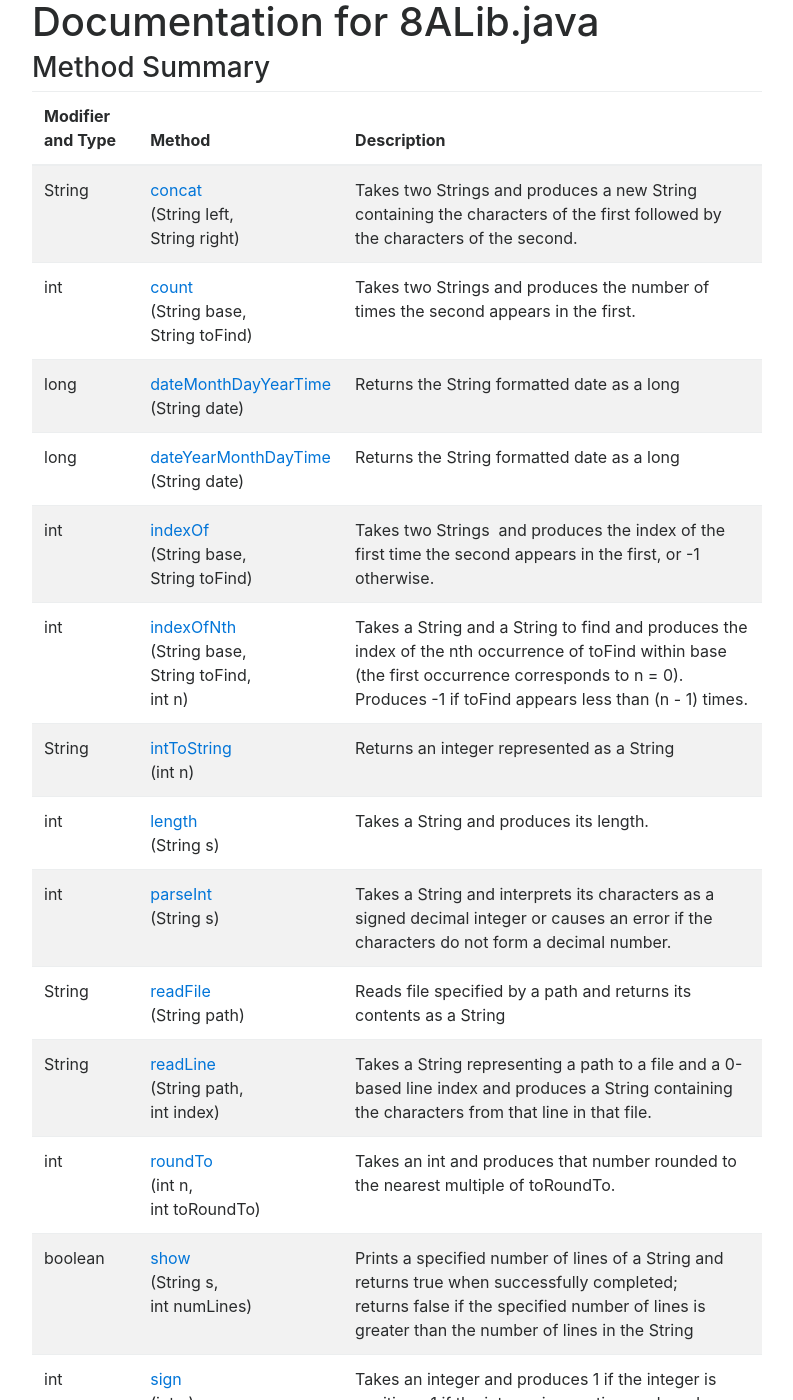
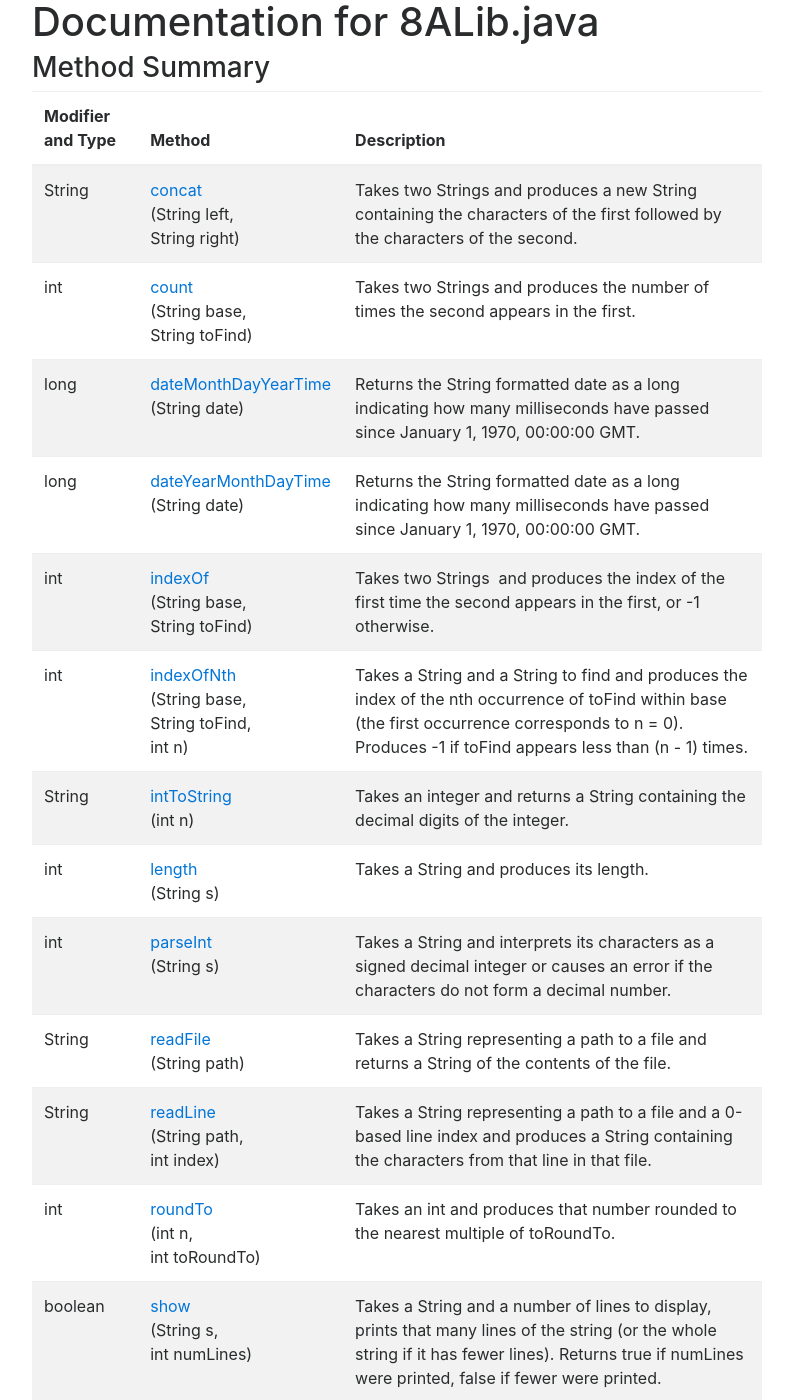
Before and after one commit to ucsd-cse8a-f18/ucsd-cse8a-f18.github.io, a Jekyll site: the page built from 8alib.md, in a window 1280 px wide and 1400 px high. Shown: the whole window, without its empty margins (243-1036 px from the left). Built offline with Jekyll 4.4.1, drawn with Linux system fonts in a browser that asks for light colours; nearby versions of some CDN libraries; some of the changed text lies outside the part shown.

Commit message:
Updated method descriptions

```diff
--- a/8alib.md
+++ b/8alib.md
@@ -18,10 +18,10 @@ title: "Documentation for 8ALib.java"
 <td class="monospace">int</td><td class="monospace"><a href="#count">count</a><br>(String base,<br>String toFind)</td><td>Takes two Strings and produces the number of times the second appears in the first.</td>
 </tr>
 <tr>
-<td class="monospace">long</td><td class="monospace"><a href="#dateMonthDayYearTime">dateMonthDayYearTime</a><br>(String date)</td><td>Returns the String formatted date as a long</td>
+<td class="monospace">long</td><td class="monospace"><a href="#dateMonthDayYearTime">dateMonthDayYearTime</a><br>(String date)</td><td>Returns the String formatted date as a long indicating how many milliseconds have passed since January 1, 1970, 00:00:00 GMT.</td>
 </tr>
 <tr>
-<td class="monospace">long</td><td class="monospace"><a href="#dateYearMonthDayTime">dateYearMonthDayTime</a><br>(String date)</td><td>Returns the String formatted date as a long</td>
+<td class="monospace">long</td><td class="monospace"><a href="#dateYearMonthDayTime">dateYearMonthDayTime</a><br>(String date)</td><td>Returns the String formatted date as a long indicating how many milliseconds have passed since January 1, 1970, 00:00:00 GMT.</td>
 </tr>
 <tr>
 <td class="monospace">int</td><td class="monospace"><a href="#indexOf">indexOf</a><br>(String base,<br>String toFind)</td><td>Takes two Strings  and produces the index of the first time the second appears in the first, or -1 otherwise.</td>
@@ -30,7 +30,7 @@ title: "Documentation for 8ALib.java"
 <td class="monospace">int</td><td class="monospace"><a href="#indexOfNth">indexOfNth</a><br>(String base,<br>String toFind,<br>int n)</td><td>Takes a String and a String to find and produces the index of the nth occurrence of toFind within base (the first occurrence corresponds to n = 0). Produces -1 if toFind appears less than (n - 1) times.</td>
 </tr>
 <tr>
-<td class="monospace">String</td><td class="monospace"><a href="#intToString">intToString</a><br>(int n)</td><td>Returns an integer represented as a String</td>
+<td class="monospace">String</td><td class="monospace"><a href="#intToString">intToString</a><br>(int n)</td><td>Takes an integer and returns a String containing the decimal digits of the integer.</td>
 </tr>
 <tr>
 <td class="monospace">int</td><td class="monospace"><a href="#length">length</a><br>(String s)</td><td>Takes a String and produces its length.</td>
@@ -39,7 +39,7 @@ title: "Documentation for 8ALib.java"
 <td class="monospace">int</td><td class="monospace"><a href="#parseInt">parseInt</a><br>(String s)</td><td>Takes a String and interprets its characters as a signed decimal integer or causes an error if the characters do not form a decimal number.</td>
 </tr>
 <tr>
-<td class="monospace">String</td><td class="monospace"><a href="readFile">readFile</a><br>(String path)</td><td>Reads file specified by a path and returns its contents as a String</td>
+<td class="monospace">String</td><td class="monospace"><a href="readFile">readFile</a><br>(String path)</td><td>Takes a String representing a path to a file and returns a String of the contents of the file.</td>
 </tr>
 <tr>
 <td class="monospace">String</td><td class="monospace"><a href="#readLine">readLine</a><br>(String path,<br>int index)</td><td>Takes a String representing a path to a file and a 0-based line index and produces a String containing the characters from that line in that file.</td>
@@ -48,7 +48,7 @@ title: "Documentation for 8ALib.java"
 <td class="monospace">int</td><td class="monospace"><a href="#roundTo">roundTo</a><br>(int n,<br>int toRoundTo)</td><td>Takes an int and produces that number rounded to the nearest multiple of toRoundTo.</td>
 </tr>
 <tr>
-<td class="monospace">boolean</td><td class="monospace"><a href="#show">show</a><br>(String s,<br>int numLines)</td><td>Prints a specified number of lines of a String and returns true when successfully completed;<br>returns false if the specified number of lines is greater than the number of lines in the String</td>
+<td class="monospace">boolean</td><td class="monospace"><a href="#show">show</a><br>(String s,<br>int numLines)</td><td>Takes a String and a number of lines to display, prints that many lines of the string (or the whole string if it has fewer lines). Returns true if numLines were printed, false if fewer were printed.</td>
 </tr>
 <tr>
 <td class="monospace">int</td><td class="monospace"><a href="#sign">sign</a><br>(int n)</td><td>Takes an integer and produces 1 if the integer is positive, -1 if the integer is negative, and produces 0 if the integer is zero.</td>
@@ -57,13 +57,13 @@ title: "Documentation for 8ALib.java"
 <td class="monospace">int</td><td class="monospace"><a href="#square">square</a><br>(int n)</td><td>Takes a number and returns the square of the number.</td>
 </tr>
 <tr>
-<td class="monospace">boolean</td><td class="monospace"><a href="stringEquals">stringEquals</a><br>(String s1,<br>String s2)</td><td>Compares two Strings and returns true if they are equal, false otherwise</td>
+<td class="monospace">boolean</td><td class="monospace"><a href="stringEquals">stringEquals</a><br>(String s1,<br>String s2)</td><td>Takes two Strings and returns true if they contain the same characters in the same order, false otherwise.</td>
 </tr>
 <tr>
 <td class="monospace">String</td><td class="monospace"><a href="#substring">substring</a><br>(String base,<br>int beginIndex,<br>int endIndex)</td><td>Takes a String, a start index, and end index. Produces a String containing the characters from start (inclusive) to end (exclusive). Causes an error if indices are out of range or in the wrong order.</td>
 </tr>
 <tr>
-<td class="monospace">String</td><td class="monospace"><a href="#trim">trim</a><br>(String base s)</td><td>Returns a copy of a string with leading and trailing white space removed</td>
+<td class="monospace">String</td><td class="monospace"><a href="#trim">trim</a><br>(String base s)</td><td>Takes a String and produces a String with all whitespace characters (spaces, tabs, and newlines) removed from the beginning and end.</td>
 </tr>
 </table>
 
@@ -104,7 +104,7 @@ title: "Documentation for 8ALib.java"
   </tr>
 </thead>
 <tr>
-  <td><pre>long dateMonthDayYearTime(String date)</pre>Returns the String formatted date as a long<br><br><b>Parameters:</b><br><code>date</code> - String in month, day, year, time format "MMMMM dd yyyy hh:mm z"<br><br><b>Returns:</b><br>returns how many milliseconds have passed since January 1, 1970, 00:00:00 GMT</td>
+  <td><pre>long dateMonthDayYearTime(String date)</pre>Returns the String formatted date as a long indicating how many milliseconds have passed since January 1, 1970, 00:00:00 GMT<br><br><b>Parameters:</b><br><code>date</code> - String in month, day, year, time format "MMMMM dd yyyy hh:mm z"<br><br><b>Returns:</b><br>returns how many milliseconds have passed since January 1, 1970, 00:00:00 GMT</td>
 </tr>
 </table>
 
@@ -116,7 +116,7 @@ title: "Documentation for 8ALib.java"
   </tr>
 </thead>
 <tr>
-  <td><pre>int dateYearMonthDayTime(String s)</pre>Returns the String formatted date as a long<br><br><b>Parameters:</b><br><code>date</code> - a String in year, month, day, time format "yyyy-MM-dd'T'HH:mm:ss"<br><br><b>Returns:</b><br>returns how many milliseconds have passed since January 1, 1970, 00:00:00 GMT</td>
+  <td><pre>int dateYearMonthDayTime(String s)</pre>Returns the String formatted date as a long indicating how many milliseconds have passed since January 1, 1970, 00:00:00 GMT<br><br><b>Parameters:</b><br><code>date</code> - a String in year, month, day, time format "yyyy-MM-dd'T'HH:mm:ss"<br><br><b>Returns:</b><br>returns how many milliseconds have passed since January 1, 1970, 00:00:00 GMT</td>
 </tr>
 </table>
 
@@ -152,7 +152,7 @@ title: "Documentation for 8ALib.java"
   </tr>
 </thead>
 <tr>
-  <td><pre>String intToString(int n)</pre>Returns an integer represented as a String<br><br><b>Parameters:</b><br><code>n</code> - integer to be represented as a String<br><br><b>Returns:</b><br>returns a String object representing the specified integer</td>
+  <td><pre>String intToString(int n)</pre>Takes an integer and returns a String containing the decimal digits of the integer.<br><br><b>Parameters:</b><br><code>n</code> - integer to be represented as a String<br><br><b>Returns:</b><br>returns a String object representing the specified integer</td>
 </tr>
 </table>
 
@@ -188,7 +188,7 @@ title: "Documentation for 8ALib.java"
   </tr>
 </thead>
 <tr>
-  <td><pre>String readFile(String path)<br>                throws java.io.IOException</pre>Reads file specified by a path and returns its contents as a String<br><br><b>Parameters:</b><br><code>path</code> - String path of the file to be read<br><br><b>Returns:</b><br>returns the file contents of path as a String<br><br><b>Throws:</b><br><code>java.io.IOException</code> - if file at path cannot be read or found</td>
+  <td><pre>String readFile(String path)<br>                throws java.io.IOException</pre>Takes a String representing a path to a file and returns a String of the contents of the file.<br><br><b>Parameters:</b><br><code>path</code> - String path of the file to be read<br><br><b>Returns:</b><br>returns the file contents of path as a String<br><br><b>Throws:</b><br><code>java.io.IOException</code> - if file at path cannot be read or found</td>
 </tr>
 </table>
 
@@ -224,7 +224,7 @@ title: "Documentation for 8ALib.java"
   </tr>
 </thead>
 <tr>
-  <td><pre>boolean show(String s,<br>             int numLines)</pre>Prints a specified number of lines of a String and returns true when successfully completed; returns false if the specified number of lines is greater than the number of lines in the String<br><br><b>Parameters:</b><br><code>s</code> - String part or all of which will be printed<br><code>numLines</code> - integer number of lines of s to print<br><br><b>Returns:</b><br>returns true upon successfully printing all numLines number of lines; returns false if numLines is greater than the number of lines in s</td>
+  <td><pre>boolean show(String s,<br>             int numLines)</pre>Takes a String and a number of lines to display, prints that many lines of the string (or the whole string if it has fewer lines). Returns true if numLines were printed, false if fewer were printed.<br><br><b>Parameters:</b><br><code>s</code> - String part or all of which will be printed<br><code>numLines</code> - integer number of lines of s to print<br><br><b>Returns:</b><br>returns true upon successfully printing all numLines number of lines; returns false if numLines is greater than the number of lines in s</td>
 </tr>
 </table>
 
@@ -260,7 +260,7 @@ title: "Documentation for 8ALib.java"
   </tr>
 </thead>
 <tr>
-  <td><pre>boolean stringEquals(String s1,<br>                     String s2)</pre>Compares two Strings and returns true if they are equal, false otherwise<br><br><b>Parameters:</b><br><code>s1</code> - first String to be compared<br><code>s2</code> - second String to be compared<br><br><b>Returns:</b><br>returns true if s1 and s2 are equal, false otherwise</td>
+  <td><pre>boolean stringEquals(String s1,<br>                     String s2)</pre>Takes two Strings and returns true if they contain the same characters in the same order, false otherwise.<br><br><b>Parameters:</b><br><code>s1</code> - first String to be compared<br><code>s2</code> - second String to be compared<br><br><b>Returns:</b><br>returns true if s1 and s2 are equal, false otherwise</td>
 </tr>
 </table>
 
@@ -284,6 +284,6 @@ title: "Documentation for 8ALib.java"
   </tr>
 </thead>
 <tr>
-  <td><pre>String trim(String s)</pre>Returns a copy of a string with leading and trailing white space removed<br><br><b>Parameters:</b><br><code>s</code> - String to be trimmed<br><br><b>Returns:</b><br>returns a copy of s with leading and trailing white space removed</td>
+  <td><pre>String trim(String s)</pre>Takes a String and produces a String with all whitespace characters (spaces, tabs, and newlines) removed from the beginning and end.<br><br><b>Parameters:</b><br><code>s</code> - String to be trimmed<br><br><b>Returns:</b><br>returns a copy of s with leading and trailing white space removed</td>
 </tr>
 </table>
```
